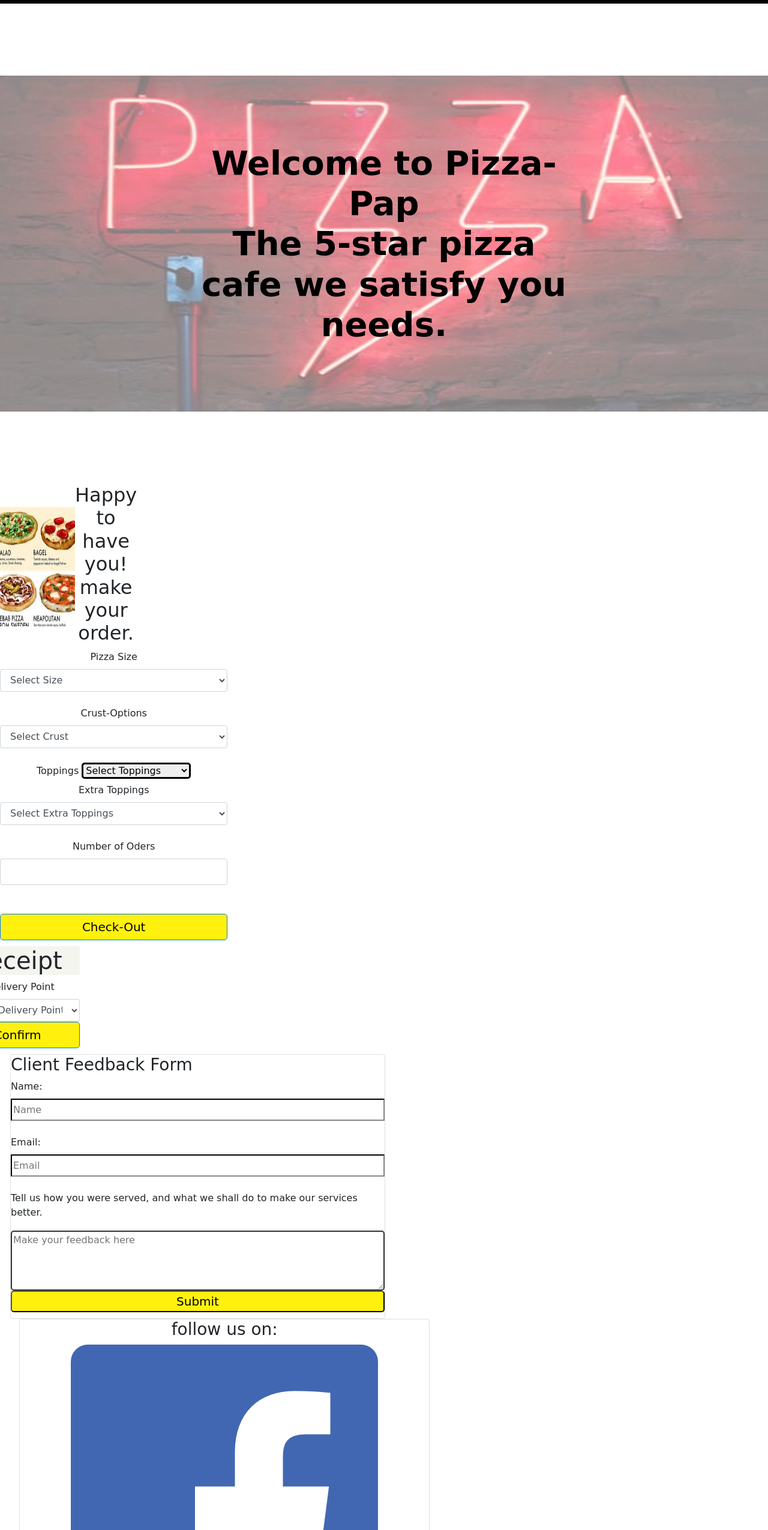
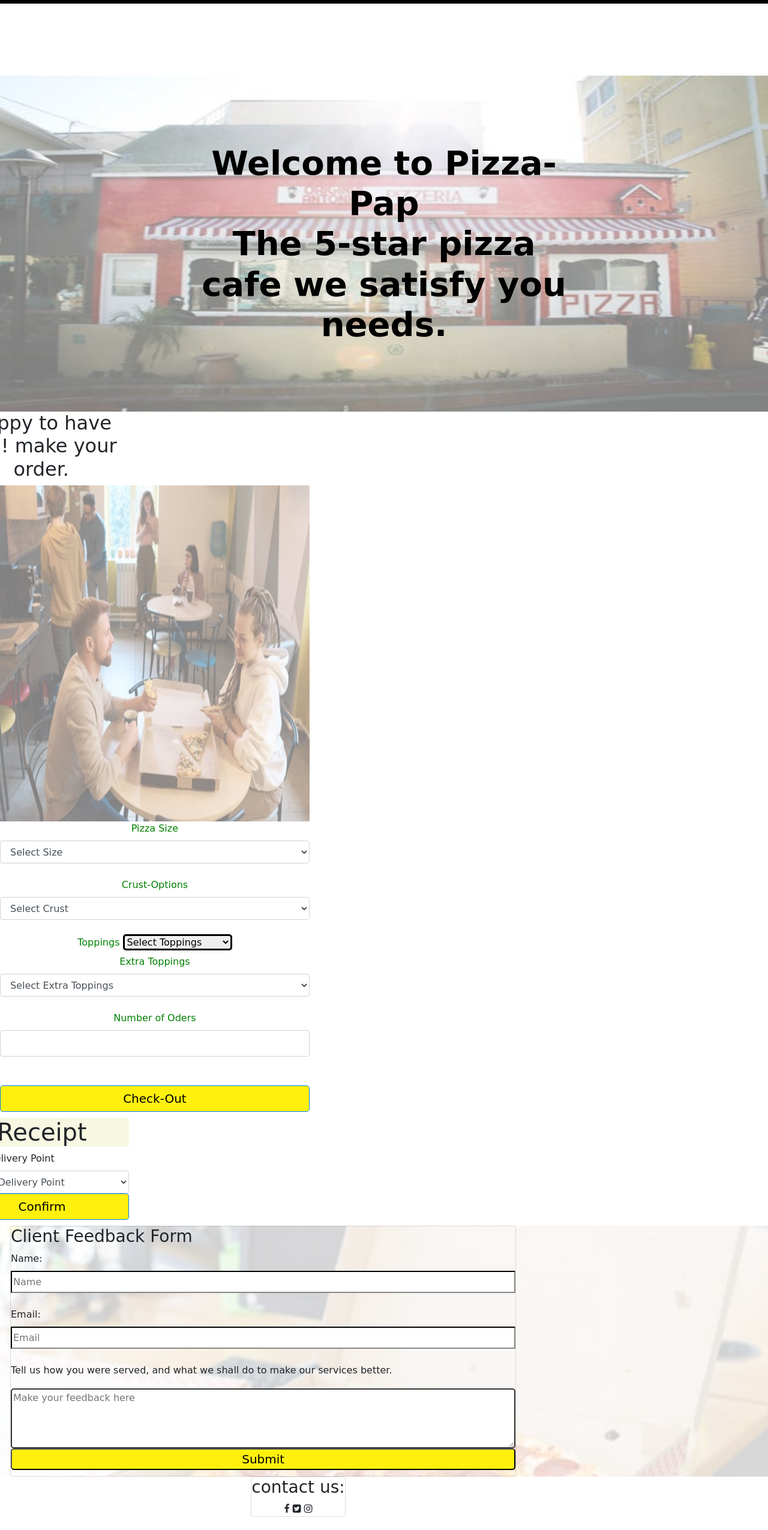
Before and after one commit to stephenchelimo/pizza-pap, a plain HTML site: page index.html in a window 1280 px wide. Shown: the part 110-2660 px from the top of the page at 60% size. Drawn offline with nearby package versions, Linux system fonts and the light colour scheme; a web font is replaced by a local one.

Commit message:
final commit

```diff
--- a/css/styles.css
+++ b/css/styles.css
@@ -62,7 +62,7 @@ body {
 }
 
 .order-n-summary {
-    background-image: linear-gradient( rgb(255, 255, 255, 0.5), rgb(255, 255, 255, 0.5)), url(../images/dom-pizzy-client.jpg);
+    background-image:  url(../pics/chef-2.jpeg/);
     background-repeat: no-repeat;
     background-size: cover;
     margin-bottom: 15vh;
@@ -86,6 +86,7 @@ body {
 .order-form {
     display: inline-block;
     text-align: center;
+    color: green;
 }
 
 select {
@@ -120,7 +121,7 @@ button[type="submit"] {
 }
 
 .receipt {
-    background: #f5f5f0;
+    background: #f7f7e2;
     line-height: 1.5em;
     text-align: center;
 }
@@ -138,7 +139,7 @@ button[type="submit"] {
 }
 
 .share-feedback {
-    background-image: linear-gradient( rgb(255, 255, 255, 0.8), rgb(255, 255, 255, 0.8)), url(../images/dom-pizzy-pizza2.jpg);
+    background-image: linear-gradient( rgb(255, 255, 255, 0.8), rgb(255, 255, 255, 0.8)), url(../pics/delivery.jpeg);
     background-repeat: no-repeat;
     background-size: cover;
 }
@@ -177,8 +178,8 @@ textarea {
 }
 
 .footer {
-    width: 100vw;
-    height: 10vh;
+    width: 10px;
+    height: 10px;
     display: inline-flex;
     align-items: center;
     justify-content: center;
@@ -208,3 +209,7 @@ textarea {
         display: block;
     }
 }
+
+i {
+    font-size: 200px;
+}
--- a/index.html
+++ b/index.html
@@ -4,13 +4,11 @@
     <meta charset="UTF-8">
     <meta name="viewport" content="width=device-width, initial-scale=1.0">
     <meta http-equiv="X-UA-Compatible" content="ie=edge">
-    <script src="js/jquery-3.4.1.js"></script>
-    <script src="js/scripts.js"></script>
     <link href="css/bootstrap.css" rel="stylesheet" type="text/css">
     <link rel="stylesheet" href="css/styles.css" type="text/css">
     <link href= 'https://fonts.googleapis.com/css?family=Sofia' rel='stylesheet' />
-    <title>Document</title>
-
+    <title>pizza-pap</title>
+    <link rel="stylesheet" href="https://maxcdn.bootstrapcdn.com/font-awesome/4.6.3/css/font-awesome.min.css">
 </head>
 
 <body>
@@ -39,37 +37,25 @@
 
         <div class="welcome">
             <div id="content-img" class="content1">
-                <img src="pics/pizza-1.jpeg" class="img-fluid content-img1 mx-auto" alt="pizza">
+                <img src="pics/pizza-4.jpeg" class="img-fluid content-img1 mx-auto" alt="pizza-4">
                 <div>
                     <h5 id="img-content-text1">Welcome to Pizza-Pap <br> The 5-star pizza cafe we satisfy you needs.</h5>
                 </div>
             </div>
 
-            <div id="content-img" class="content2">
-                <img src="pics/pizza-2.jpeg" class="img-fluid content-img2 mx-auto" alt="pizza">
-                <div>
-                    <h5 id="img-content-text1" class="content-img2">Welcome to Pizza-Pap <br> The 5-star pizza cafe we satisfy you needs.</h5>
-                </div>
+            <div class="row order-list">
+             <div class="col-lg-9 display center">
+               <div class="col-lg-4" id="order">
+                  <h2>Happy to have you! make your order.</h2>
+               </div>
+             </div>
             </div>
 
-            <div id="content-img" class="content3">
-                <img src="pics/pizza-3.jpeg" class="img-fluid content-img3 mx-auto" alt="pizza">
-                <div>
-                    <h5 id="img-content-text1" class="content-img3">Welcome to Pizza-Pap <br> The 5-star pizza cafe we satisfy you needs.</h5>
-                </div>
-            </div>
-            </div>
-
-           <div class="row order-list">
-           <div class="col-lg-9 display center">
-            <div class="col-lg-4" id="order"><img src="pics/pizza-7.jpeg">
-                <h2>Happy to have you! make your order.</h2>
-            </div>
             <div class="row order-report">
-            <div class="order-form col-lg-5">
+             <div class="order-form col-lg-5">
+                <img src="pics/pizza-8.jpeg" class="img-fluid content-img2 mx-auto" alt="pizza">
               <form id="order-Pizza">
-
-                    <label for="Pizza-Sizes">Pizza Size</label>
+                 <label for="Pizza-Sizes">Pizza Size</label>
                     <select id="pizzaSize" class="form-control" required>
                   <option value="">Select Size</option>
                   <option value="Extra Large">Extra Large, 900/-</option>
@@ -171,19 +157,20 @@
                <div class="col-sm-9 indent displayCenter">
                 <div class="card socialIcons">
                     <div>
-                     <h3>follow us on:</h3>
-                      <img src="pics/social icons/facebook.png" alt="facebook">
-                      <img src="pics/social icons/twitter.png" alt="twitter">
-                      <img src="pics/social icons/youtube.png" alt="youtube">
+                     <h3>contact us:</h3>
+                        <i class="fa fa-facebook-f"></i>
+                        <i class="fa fa-twitter-square"></i>
+                        <i class="fa fa-instagram"></i>
                     </div>
                 </div>
             </div>
         </div>
 
-
         <div class="footer">
             Thanks our beloved customer and Welcome again
         </div>
     </div>
+    <script src="js/jquery-3.4.1.js"></script>
+    <script src="js/scripts.js"></script>
 </body>
 </html>
```
Also changed, not shown: js/script.js (+2 -12 lines), pics/pizza-4.jpg (deleted).
